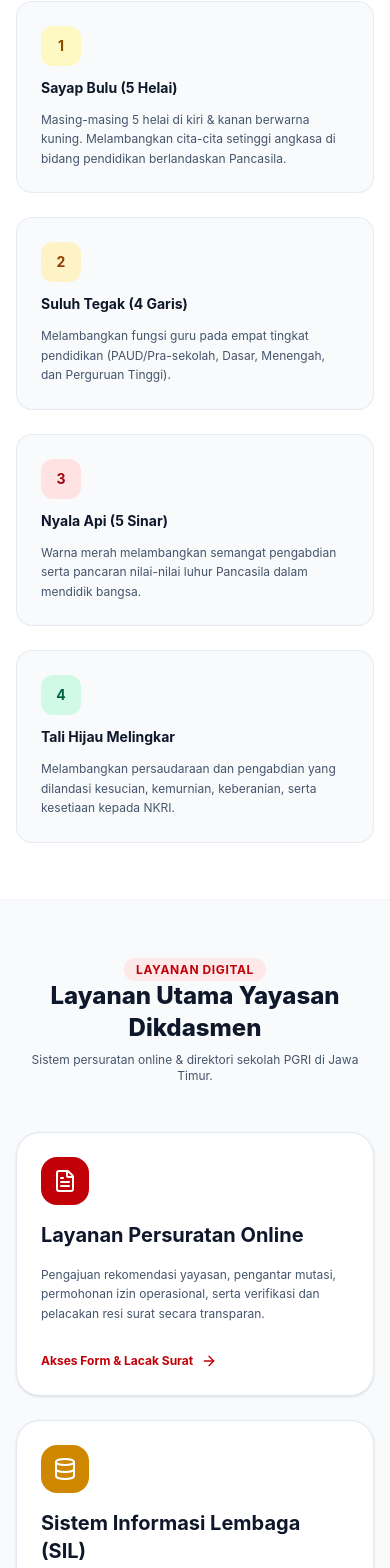
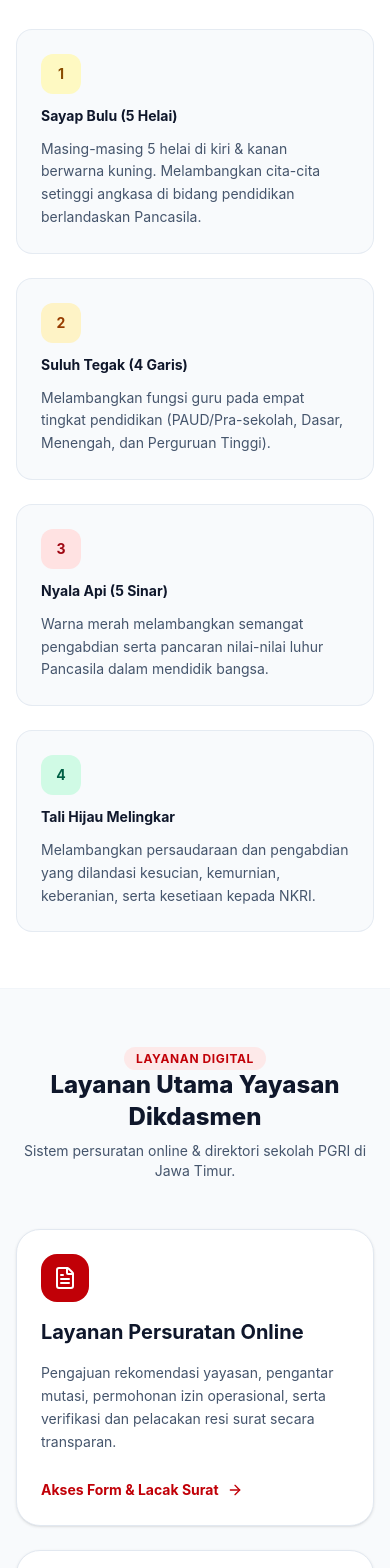
Before and after one commit to cecepns/yayasandikdasmenpgrijatim, a React app in the folder frontend/: page / in a window 390 px wide. Shown: the part 2031-3599 px from the top of the page. Built offline with nearby package versions, Linux system fonts and the light colour scheme; no server answers; the HTML template or start-up script is replaced by a standard one.

Commit message:
fix: bug

```diff
--- a/frontend/src/pages/Home.jsx
+++ b/frontend/src/pages/Home.jsx
@@ -199,7 +199,7 @@
             <h2 className="text-2xl sm:text-3xl font-extrabold text-slate-900">
               Arti Lambang Yayasan Dikdasmen PGRI Jatim
             </h2>
-            <p className="text-slate-600 text-xs sm:text-sm">
+            <p className="text-slate-600 text-sm sm:text-base">
               Unsur-unsur utama lambang melambangkan pengabdian mulia dunia pendidikan yang berlandaskan Pancasila.
             </p>
           </div>
@@ -212,7 +212,7 @@
                 1
               </div>
               <h3 className="font-bold text-slate-900 text-sm sm:text-base">Sayap Bulu (5 Helai)</h3>
-              <p className="text-xs sm:text-sm text-slate-600 leading-relaxed">
+              <p className="text-sm text-slate-600 leading-relaxed">
                 Masing-masing 5 helai di kiri & kanan berwarna kuning. Melambangkan cita-cita setinggi angkasa di bidang pendidikan berlandaskan Pancasila.
               </p>
             </div>
@@ -223,7 +223,7 @@
                 2
               </div>
               <h3 className="font-bold text-slate-900 text-sm sm:text-base">Suluh Tegak (4 Garis)</h3>
-              <p className="text-xs sm:text-sm text-slate-600 leading-relaxed">
+              <p className="text-sm text-slate-600 leading-relaxed">
                 Melambangkan fungsi guru pada empat tingkat pendidikan (PAUD/Pra-sekolah, Dasar, Menengah, dan Perguruan Tinggi).
               </p>
             </div>
@@ -234,7 +234,7 @@
                 3
               </div>
               <h3 className="font-bold text-slate-900 text-sm sm:text-base">Nyala Api (5 Sinar)</h3>
-              <p className="text-xs sm:text-sm text-slate-600 leading-relaxed">
+              <p className="text-sm text-slate-600 leading-relaxed">
                 Warna merah melambangkan semangat pengabdian serta pancaran nilai-nilai luhur Pancasila dalam mendidik bangsa.
               </p>
             </div>
@@ -245,7 +245,7 @@
                 4
               </div>
               <h3 className="font-bold text-slate-900 text-sm sm:text-base">Tali Hijau Melingkar</h3>
-              <p className="text-xs sm:text-sm text-slate-600 leading-relaxed">
+              <p className="text-sm text-slate-600 leading-relaxed">
                 Melambangkan persaudaraan dan pengabdian yang dilandasi kesucian, kemurnian, keberanian, serta kesetiaan kepada NKRI.
               </p>
             </div>
@@ -265,7 +265,7 @@
             <h2 className="text-2xl sm:text-3xl font-extrabold text-slate-900">
               Layanan Utama Yayasan Dikdasmen
             </h2>
-            <p className="text-slate-600 text-xs sm:text-sm">
+            <p className="text-slate-600 text-sm sm:text-base">
               Sistem persuratan online & direktori sekolah PGRI di Jawa Timur.
             </p>
           </div>
@@ -278,13 +278,13 @@
                 <FileText className="w-6 h-6" />
               </div>
               <h3 className="text-xl font-bold text-slate-900">Layanan Persuratan Online</h3>
-              <p className="text-slate-600 text-xs sm:text-sm leading-relaxed">
+              <p className="text-slate-600 text-sm sm:text-base leading-relaxed">
                 Pengajuan rekomendasi yayasan, pengantar mutasi, permohonan izin operasional, serta verifikasi dan pelacakan resi surat secara transparan.
               </p>
               <div className="pt-2">
                 <Link
                   to="/layanan/persuratan"
-                  className="inline-flex items-center gap-2 font-bold text-red-700 hover:text-red-800 text-xs sm:text-sm"
+                  className="inline-flex items-center gap-2 font-bold text-red-700 hover:text-red-800 text-sm"
                 >
                   <span>Akses Form & Lacak Surat</span>
                   <ArrowRight className="w-4 h-4" />
@@ -298,7 +298,7 @@
                 <Database className="w-6 h-6" />
               </div>
               <h3 className="text-xl font-bold text-slate-900">Sistem Informasi Lembaga (SIL)</h3>
-              <p className="text-slate-600 text-xs sm:text-sm leading-relaxed">
+              <p className="text-slate-600 text-sm sm:text-base leading-relaxed">
                 Direktori data sekolah PGRI di Jawa Timur (NPSN, jumlah siswa & guru, akreditasi, serta kontak sekolah) dari jenjang PAUD, SD, SMP, SMA/SMK.
               </p>
               <div className="pt-2">
--- a/frontend/src/pages/ProfilPage.jsx
+++ b/frontend/src/pages/ProfilPage.jsx
@@ -93,7 +93,7 @@
                 Sayap Bulu (5 Helai)
               </div>
               <h3 className="font-bold text-slate-900 text-base">Makna Sayap Bulu (Kuning)</h3>
-              <p className="text-xs sm:text-sm text-slate-600 leading-relaxed">
+              <p className="text-sm sm:text-base text-slate-600 leading-relaxed">
                 Masing-masing 5 helai di kiri dan kanan berwarna kuning: Melambangkan cita-cita setinggi angkasa di bidang pendidikan yang berlandaskan Pancasila untuk mengantar generasi muda ke masa depan yang cerah.
               </p>
             </div>
@@ -105,7 +105,7 @@
                 Suluh Tegak (4 Garis)
               </div>
               <h3 className="font-bold text-slate-900 text-base">Makna Suluh Berdiri Tegak (Kuning)</h3>
-              <p className="text-xs sm:text-sm text-slate-600 leading-relaxed">
+              <p className="text-sm sm:text-base text-slate-600 leading-relaxed">
                 Suluh berdiri tegak dengan 4 garis berwarna kuning: Melambangkan fungsi guru pada empat tingkat pendidikan (pra-sekolah/pendidikan anak usia dini, tingkat dasar, tingkat menengah, dan perguruan tinggi) serta luhurnya tugas pengabdian pendidik.
               </p>
             </div>
@@ -117,7 +117,7 @@
                 Nyala Api (5 Sinar)
               </div>
               <h3 className="font-bold text-slate-900 text-base">Makna Nyala Api (Merah)</h3>
-              <p className="text-xs sm:text-sm text-slate-600 leading-relaxed">
+              <p className="text-sm sm:text-base text-slate-600 leading-relaxed">
                 Nyala api dengan 5 sinar berwarna merah: Melambangkan semangat pengabdian serta pancaran nilai-nilai luhur Pancasila dalam mendidik bangsa.
               </p>
             </div>
@@ -129,7 +129,7 @@
                 Tali Hijau Melingkar
               </div>
               <h3 className="font-bold text-slate-900 text-base">Makna Tali Hijau Melingkar</h3>
-              <p className="text-xs sm:text-sm text-slate-600 leading-relaxed">
+              <p className="text-sm sm:text-base text-slate-600 leading-relaxed">
                 Tali hijau melingkar: Melambangkan persaudaraan dan pengabdian yang dilandasi kesucian, cinta kasih, kemurnian, keberanian, serta kesetiaan kepada negara dan bangsa Indonesia.
               </p>
             </div>
```
